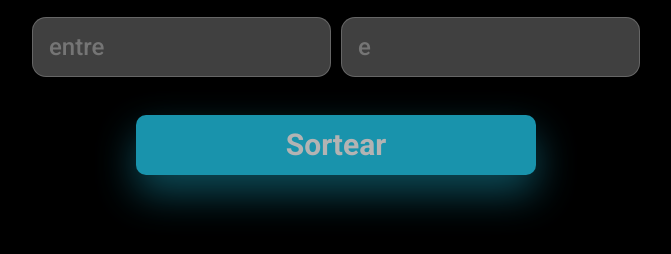
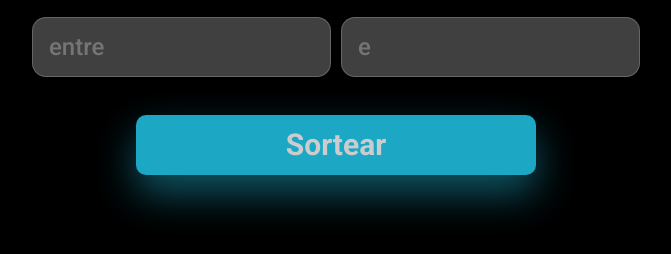
Before and after one commit to crixsanti/number-sorter, a plain HTML site: page index.html in a window 1280 px wide. In both pictures the pointer is over the button "Sortear". Shown: the part 466-720 px from the top of the page, without its empty margins (304-975 px from the left). Drawn offline with Linux system fonts and the light colour scheme.

Commit message:
alterei novamente a opacidade do botão em style.css

```diff
--- a/style.css
+++ b/style.css
@@ -78,11 +78,11 @@ button {
 }
 
 button:hover {
-    opacity: 0.7;
+    opacity: 0.8;
 }
 
 button:active {
-    opacity: 0.5;
+    opacity: 0.6;
 }
 
 /* Responsividade para telas menores */
```
